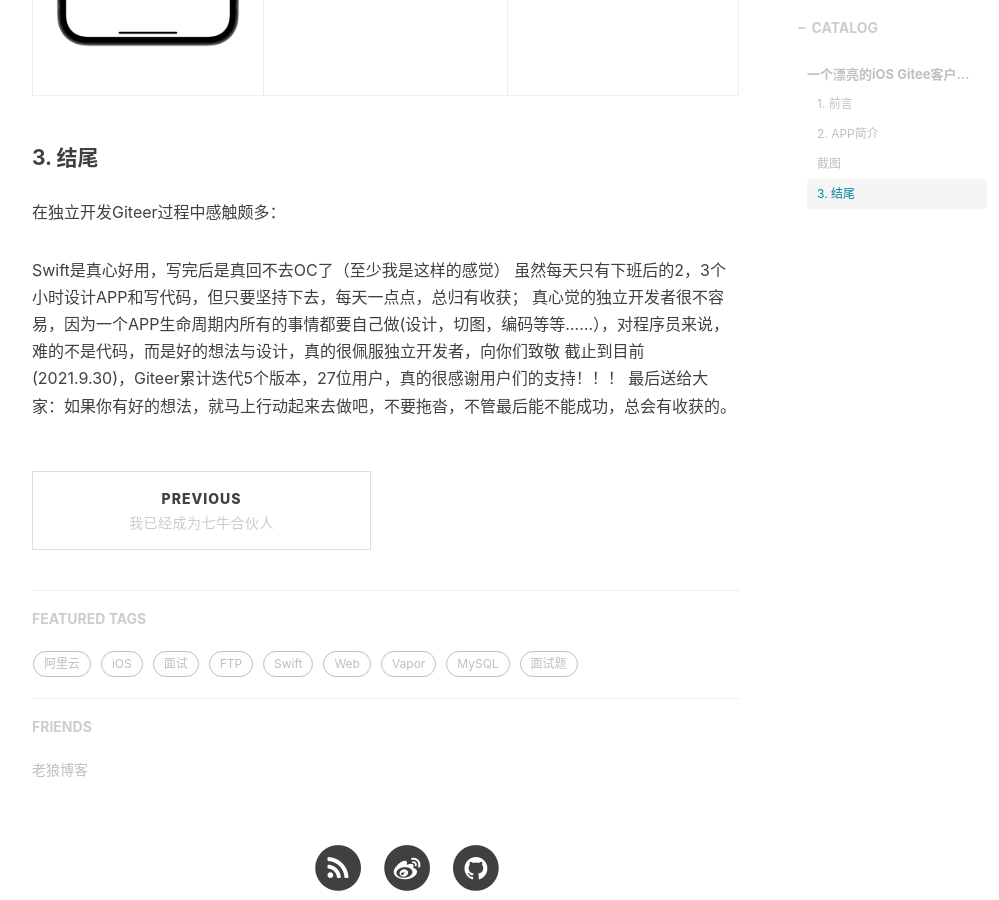
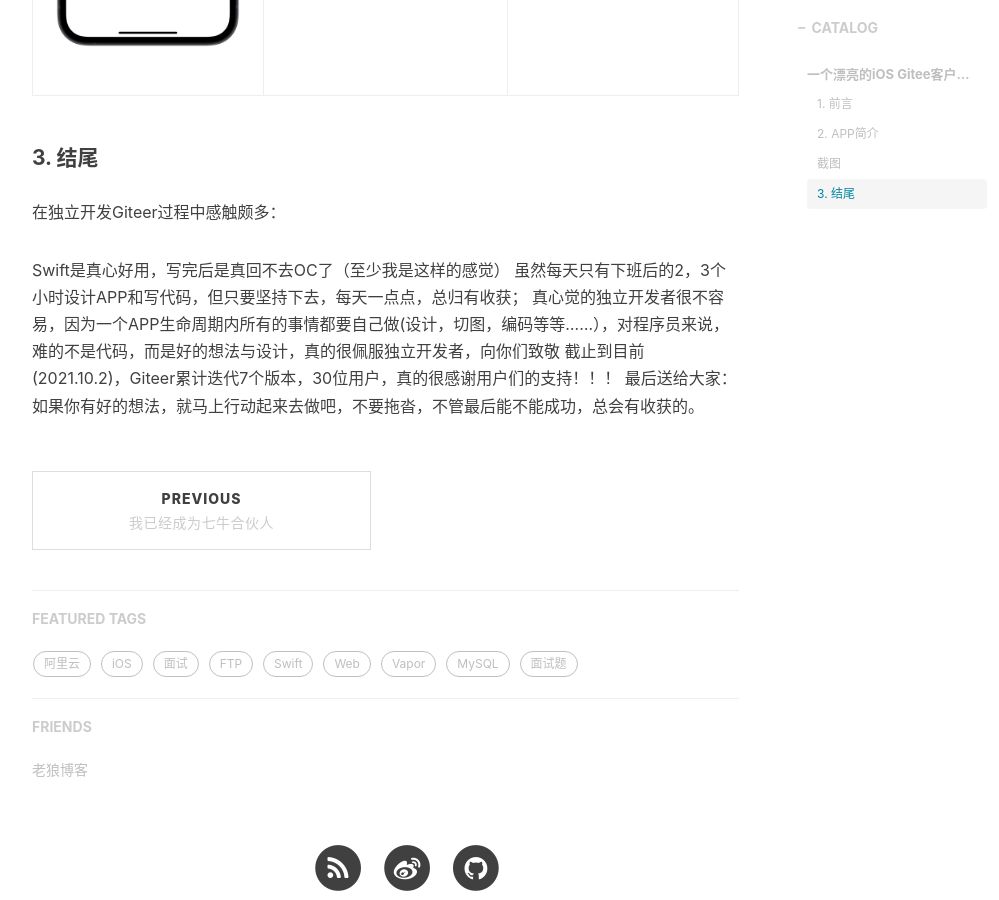
Before and after one commit to fandongtongxue/fandongtongxue.github.io, a Jekyll site: the page built from _posts/2021-09-18-Giteer.md, in a window 1280 px wide and 900 px high, scrolled down 3437 px. Shown: the whole window, without its empty margins (233-1232 px from the left). Built offline with Jekyll 4.4.1, drawn with Linux system fonts in a browser that asks for light colours; nearby versions of some CDN libraries; comment, search, counter and statistics services are not loaded.

Commit message:
Update 2021-09-18-Giteer.md

```diff
--- a/_posts/2021-09-18-Giteer.md
+++ b/_posts/2021-09-18-Giteer.md
@@ -50,5 +50,5 @@ Giteer是一个Gitee移动客户端，支持iPhone, iPad。使用Giteer，您可
 Swift是真心好用，写完后是真回不去OC了（至少我是这样的感觉）
 虽然每天只有下班后的2，3个小时设计APP和写代码，但只要坚持下去，每天一点点，总归有收获；
 真心觉的独立开发者很不容易，因为一个APP生命周期内所有的事情都要自己做(设计，切图，编码等等......），对程序员来说，难的不是代码，而是好的想法与设计，真的很佩服独立开发者，向你们致敬
-截止到目前(2021.9.30)，Giteer累计迭代5个版本，27位用户，真的很感谢用户们的支持！！！
+截止到目前(2021.10.2)，Giteer累计迭代7个版本，30位用户，真的很感谢用户们的支持！！！
 最后送给大家：如果你有好的想法，就马上行动起来去做吧，不要拖沓，不管最后能不能成功，总会有收获的。
```
